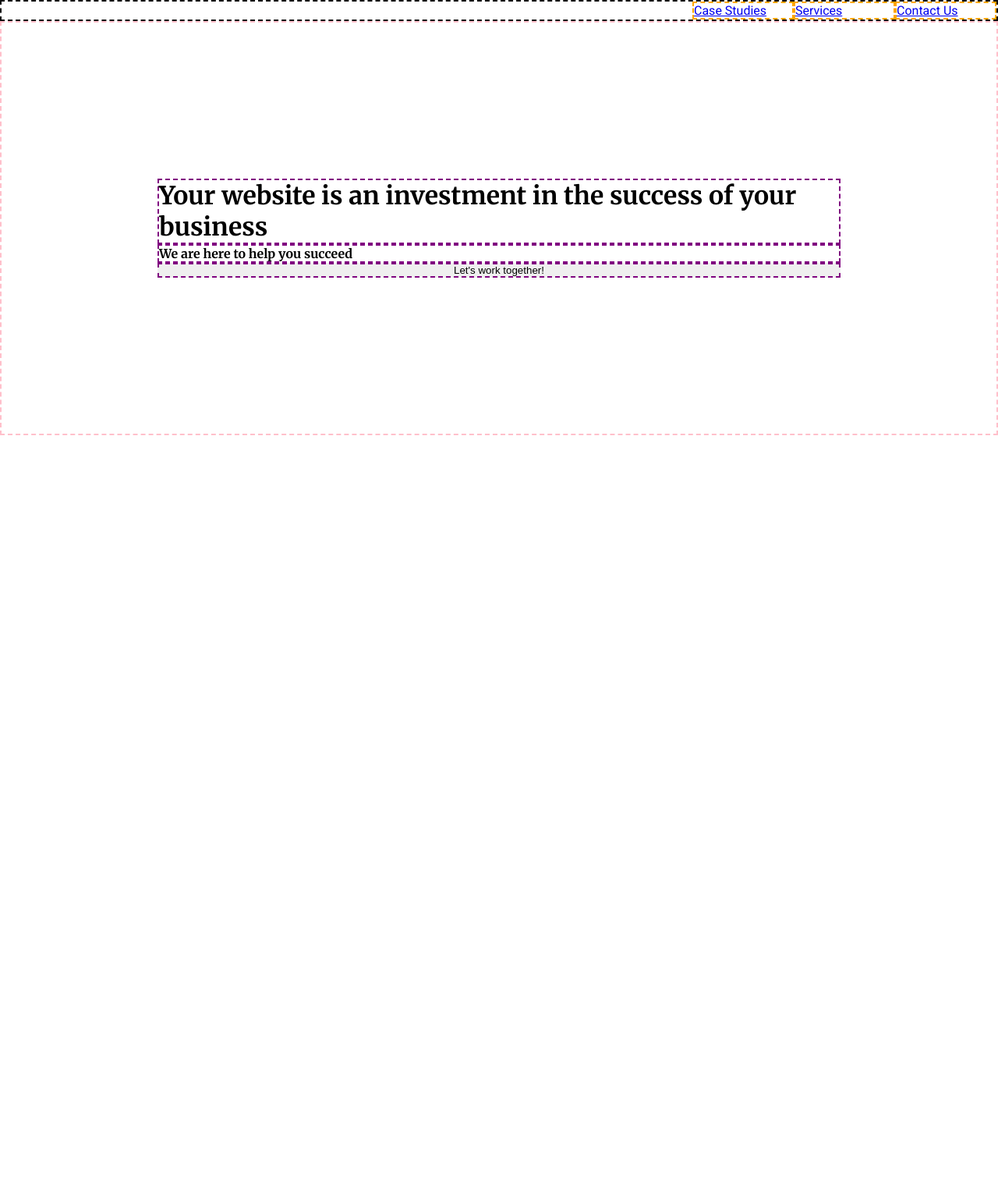
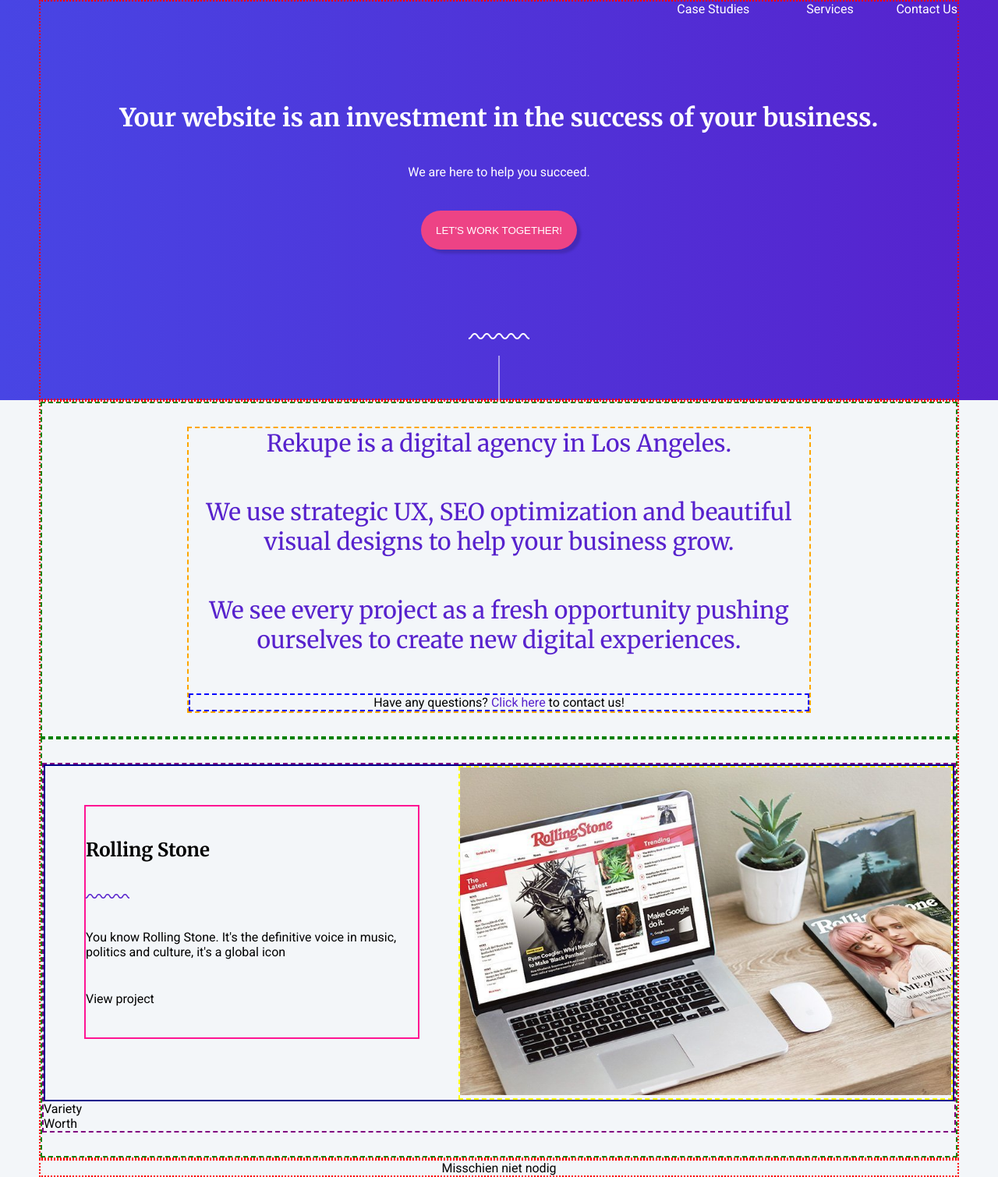
Before and after one commit to lexdolfing/concept-opdracht-html-css, a plain HTML site: page index.html in a window 1280 px wide. Shown: the whole page at 78% size. Before the commit the page ends 800 px from the top, so only its background shows below. Drawn offline with Linux system fonts and the light colour scheme.

Commit message:
added header, first section and first project description

```diff
--- a/index.html
+++ b/index.html
@@ -2,27 +2,71 @@
 <html lang="en">
 <head>
     <meta charset="UTF-8">
-    <title>Title</title>
+    <title>Rekupe agency</title>
     <link rel="stylesheet" href="styles.css">
 </head>
 <body>
-<header class="header">
-    <nav class="menu">
-        <a href="case_studies">Case Studies</a>
-        <a href="services">Services</a>
-        <a href="contact_us">Contact Us</a>
-    </nav>
+<header id="header" class="outer-content-container">
+    <div class="inner-content-container">
+        <nav class="header-content__navigation">
+            <ul>
+                <li><a href="#header">Case Studies </a></li>
+                <li><a href="services">Services</a></li>
+                <li><a href="contact_us">Contact Us</a></li>
+            </ul>
+        </nav>
 
-<div class="header-body">
-    <h1 class="header-body-items">Your website is an investment in the success of your business</h1>
-    <h4 class="header-body-items">We are here to help you succeed</h4>
-    <button type="button" class="header-body-items">Let's work together!</button>
+        <div class="header-content__cta">
+            <h1 class="header-content__cta-items">Your website is an investment in the success of your business.</h1>
+            <p class="header-content__cta-items">We are here to help you succeed.</p>
+            <button type="button" class="header-content__cta-items">Let's work together!</button>
+        </div>
+
+    </div>
+    <div class="header__squiggle"></div>
+</header>
+
+<main class="outer-content-container">
+    <div class="inner-content-container">
+        <section class="main-content__section">
+            <article class="main-content-section1__article">
+                <p class="main-content__text1">Rekupe is a digital agency in Los Angeles.</p>
+                <p class="main-content__text1">We use strategic UX, SEO optimization and beautiful visual designs to
+                    help
+                    your business grow.</p>
+                <p class="main-content__text1">We see every project as a fresh opportunity pushing ourselves to create
+                    new
+                    digital experiences.</p>
+                <p class="main-content__text2">Have any questions? <a href="https://www.google.com">Click here</a> to
+                    contact us!
+                </p>
+            </article>
+        </section>
+        <section class="main-content__section" >
+            <div class="main-section2__container">
+                <article class="main-section2__article_project">
+                    <div class="main-section2__project_textbox">
+                        <h2>Rolling Stone</h2>
+                        <div class="project_squiggle"></div>
+                        <p class="main-section2__project_description">You know Rolling Stone. It's the definitive voice
+                            in music, politics and culture, it's a global icon</p>
+                        <p class="main-section2__project_link">View project</p>
+                    </div>
+                    <span class="main-section2__project_image" id="rolling-stone-image"><img src="/assets/work-image-01.jpeg" alt=""></span></article>
+                <article class="main-section2__article">Variety</article>
+                <article class="main-section2__article">Worth</article>
+            </div>
+        </section>
+
+    </div>
+</main>
+
+<footer class="outer-content-container">
+    <div class="inner-content-container"> Misschien niet nodig</div>
 
 
+</footer>
 
-</div>
-
-</header>
 
 </body>
 </html>
--- a/styles.css
+++ b/styles.css
@@ -25,7 +25,7 @@
 }
 
 :root {
- --purple: #5722CD;
+    --purple: #5722CD;
     --blue: #4845E4;
     --pink: #ED4385;
     --black: #0C0C0C;
@@ -44,56 +44,207 @@
 
 
 /* ------------------------------- 2. Typography ----------------------------------- */
-body{
+body {
     font-family: 'Roboto', sans-serif;
 }
 
-h1, h2, h3, h4, h5, h6{
+h1, h2, h3, h4, h5, h6, .main-content__text1 {
     font-family: 'Merriweather', serif;
 }
 
+.header-content__cta-items {
+    color: white;
+}
+
+button {
+    text-transform: uppercase;
+}
+
+a:link, a:visited {
+    color: white;
+    text-decoration: none;
+}
+
+a:hover {
+    color: var(--grey);
+    text-decoration: none;
+}
+
+.main-content__text1 {
+    color: var(--purple);
+    text-align: center;
+    font-weight: 500;
+    font-size: 30px;
+}
+
+.main-content__text2 {
+    color: black;
+    text-align: center;
+}
+.main-content__text2 a {
+    color: var(--purple);
+}
+.main-content__text2 a:hover {
+    text-decoration: underline;
+}
 
 /* ------------------------------- 3. Layout --------------------------------------- */
-header{
+
+/* --------------- 3.1 Reusables ----------------------- */
+
+.outer-content-container {
+    width: 100%;
     display: flex;
-    flex-direction: column;
-}
-.menu {
-    border: 2px dashed #0C0C0C;
-    display: flex;
+    justify-content: center;
     flex-direction: row;
-    justify-content: flex-end;
+    background-color: var(--lightGrey);
 }
 
-a {
+.inner-content-container {
     display: flex;
-    border: 2px dashed orange;
-    flex-basis: 130px;
-    flex-shrink: 0;
+    flex-basis: 1400px;
+    flex-shrink: 1;
+    flex-grow: 0;
+    flex-direction: column;
+    margin: 0 50px;
+    align-items: center;
+    border: 2px dotted red;
 }
-
-.header-body {
-    display: flex;
-    flex-direction: column;
-    border: 2px dashed pink;
-    padding: 200px;
-    justify-content: center;
-
-}
-
-.header-body-items {
-    border: 2px dashed purple;
-
-}
-
-/* --------------- 3.1 Reusables ----------------------- */
 
 /* --------------- 3.2 Other --------------------------- */
 
 /* ------------------------------- 4. Areas ---------------------------------------- */
 
 /* --------------- 4.1 Header ------------------------- */
+#header {
+    background: rgb(72, 69, 228);
+    background: linear-gradient(90deg, rgba(72, 69, 228, 1) 0%, rgba(87, 34, 205, 1) 100%);
+    position: relative;
+}
 
-/* --------------- 4.2 Introduction ------------------- */
+.header-content__navigation {
+    display: flex;
+    flex-direction: row;
+    justify-content: flex-end;
+    width: 100%;
+    margin: 0 0 40px 0;
+}
+
+.header-content__navigation ul {
+    display: flex;
+    flex-basis: 400px;
+    flex-shrink: 1;
+    flex-grow: 0;
+    list-style-type: none;
+    justify-content: space-between;
+}
+
+.header-content__cta {
+    display: flex;
+    flex-direction: column;
+    flex-basis: 400px;
+    margin: 50px 0 0 0;
+    align-items: center;
+}
+
+.header-content__cta-items {
+    text-align: center;
+    margin: 20px;
+}
+
+button {
+    background-color: var(--pink);
+    border-radius: 40px;
+    border: transparent;
+    width: 200px;
+    flex-basis: 50px;
+    box-shadow: 5px 5px 3px rgba(0, 0, 0, 0.15);
+
+}
+
+.header__squiggle {
+    background-image: url("/assets/squiggle_line_stripe.svg");
+    position: absolute;
+    width: 78px;
+    height: 86px;
+    bottom: 0;
+}
+
+li {
+    text-align: end;
+}
+
+
+/* --------------- 4.2 First section: company description ------------------- */
+
+.main-content__section {
+    display: flex;
+    border: 2px dashed green;
+    padding: 30px 0;
+    justify-content: center;
+}
+
+.main-content-section1__article {
+    display: flex;
+    flex-basis: 800px;
+    flex-direction: column;
+    gap: 50px;
+    border: 2px dashed orange;
+    flex-grow: 0;
+}
+
+.main-content__text2 {
+    border: 2px dashed blue;
+}
+
+
+/* --------------- 4.3 second section: Client examples ------------------- */
+
+
+.main-section2__container {
+    border: 2px dashed purple;
+    display: flex;
+    flex-direction: column;
+}
+
+.main-section2__article_project {
+    border: 2px solid darkblue;
+    display: flex;
+    flex-direction: row;
+}
+
+.main-section2__project_textbox {
+    border: 2px solid deeppink;
+    display: flex;
+    flex-direction: column;
+    justify-content: space-evenly;
+    flex-basis: 430px;
+    height: 300px;
+    flex-shrink: 0;
+    flex-grow: 0;
+    margin: 50px;
+}
+
+.project_squiggle {
+    background-image: url("/assets/squiggle_line.svg");
+    background-repeat: no-repeat;
+    width: 56px;
+    height:6px;
+}
+
+img{
+    width: 100%;
+}
+.main-section2__project_image {
+    flex-basis: 800px;
+    flex-grow: 0;
+    flex-shrink: 1;
+}
+
+
+#rolling-stone-image {
+    border: 2px dashed yellow;
+}
+
 
 /* ------------------------------- 5. Media Queries -------------------------------- */
```
